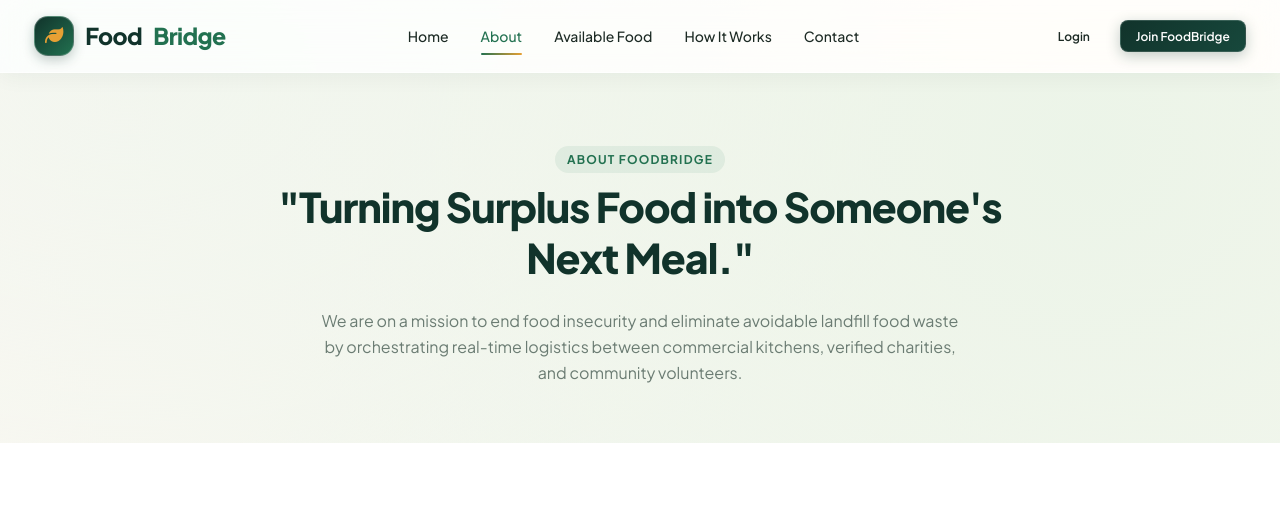
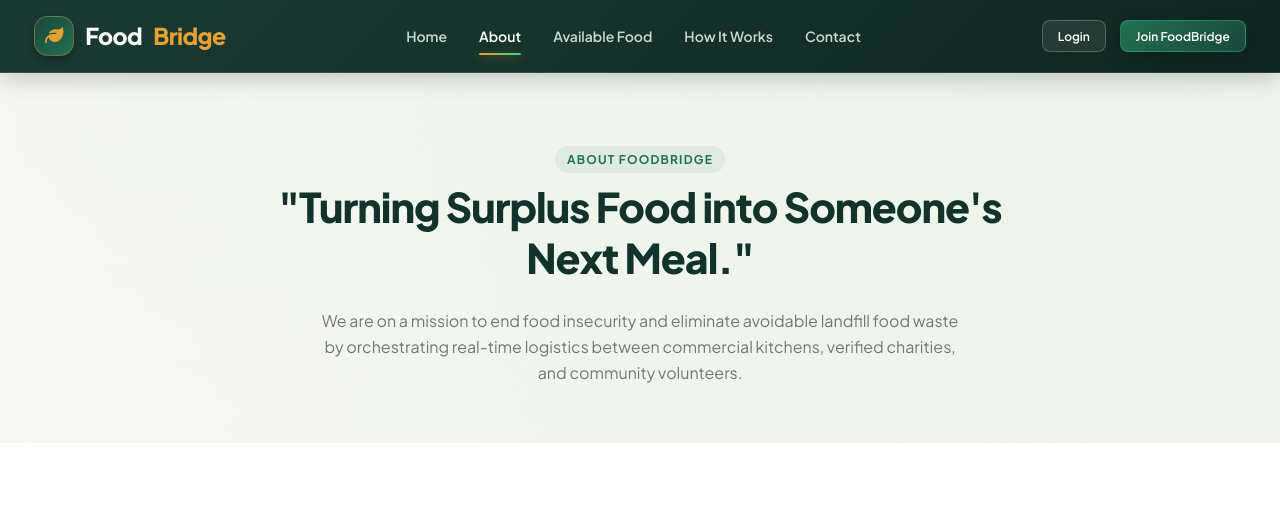
Before and after one commit to Mohit16-sinha/Foodbridge, a plain HTML site: page about.html in a window 1280 px wide. Shown: the top 509 px of the page. Drawn offline with Linux system fonts and the light colour scheme.

Commit message:
style: update landing page navbar to Deep Botanical Forest theme

```diff
--- a/css/main.css
+++ b/css/main.css
@@ -580,17 +580,17 @@ button {
 }
 
 /* ==========================================================================
-   NAVIGATION BAR (PUBLIC)
+   NAVIGATION BAR (PUBLIC) - DEEP BOTANICAL FOREST THEME
    ========================================================================== */
 .site-header {
   position: sticky;
   top: 0;
   z-index: 1000;
-  background: rgba(255, 255, 255, 0.78);
-  backdrop-filter: blur(18px) saturate(160%);
-  -webkit-backdrop-filter: blur(18px) saturate(160%);
-  border-bottom: 1px solid rgba(255, 255, 255, 0.6);
-  box-shadow: 0 4px 20px 0 rgba(17, 51, 43, 0.05);
+  background: linear-gradient(135deg, rgba(17, 51, 43, 0.96) 0%, rgba(10, 34, 28, 0.98) 100%);
+  backdrop-filter: blur(20px) saturate(180%);
+  -webkit-backdrop-filter: blur(20px) saturate(180%);
+  border-bottom: 1px solid rgba(232, 245, 238, 0.12);
+  box-shadow: 0 4px 25px 0 rgba(0, 0, 0, 0.22);
   transition: all var(--transition-normal);
 }
 
@@ -601,80 +601,124 @@ button {
   height: var(--header-height);
 }
 
-.brand-logo {
+.site-header .brand-logo {
   display: flex;
   align-items: center;
   gap: 0.7rem;
   text-decoration: none;
   font-size: 1.45rem;
   font-weight: 800;
-  color: var(--color-primary);
+  color: #FFFFFF;
   letter-spacing: -0.025em;
 }
 
-.brand-logo .logo-icon {
+.site-header .brand-logo .logo-icon {
   width: 40px;
   height: 40px;
-  background: linear-gradient(135deg, var(--color-primary) 0%, var(--color-secondary) 100%);
+  background: linear-gradient(135deg, #1A473D 0%, #227150 100%);
   color: var(--color-white);
   border-radius: var(--radius-md);
   display: flex;
   align-items: center;
   justify-content: center;
   font-size: 1.15rem;
-  box-shadow: 0 4px 12px rgba(17, 51, 43, 0.25);
-  border: 1px solid rgba(255, 255, 255, 0.25);
+  box-shadow: 0 4px 14px rgba(0, 0, 0, 0.35);
+  border: 1px solid rgba(231, 160, 52, 0.35);
 }
 
-.brand-logo .logo-icon i {
+.site-header .brand-logo .logo-icon i {
   color: var(--color-accent-gold);
 }
 
-.brand-logo span.accent {
-  color: var(--color-secondary);
+.site-header .brand-logo span.accent {
+  color: var(--color-accent-gold);
 }
 
-.nav-links {
+.site-header .nav-links {
   display: flex;
   align-items: center;
   gap: 2rem;
 }
 
-.nav-link {
+.site-header .nav-link {
   font-size: var(--font-size-sm);
-  font-weight: 500;
-  color: var(--color-text-dark);
-  transition: color var(--transition-fast);
+  font-weight: 600;
+  color: rgba(232, 245, 238, 0.85);
+  transition: all var(--transition-fast);
   padding: 0.5rem 0;
   position: relative;
 }
 
-.nav-link:hover, .nav-link.active {
-  color: var(--color-secondary);
+.site-header .nav-link:hover {
+  color: #FFFFFF;
 }
 
-.nav-link.active::after {
+.site-header .nav-link.active {
+  color: #FFFFFF;
+}
+
+.site-header .nav-link.active::after {
   content: '';
   position: absolute;
   bottom: 0;
   left: 0;
   right: 0;
   height: 2.5px;
-  background: linear-gradient(90deg, var(--color-secondary), var(--color-accent-gold));
+  background: linear-gradient(90deg, var(--color-accent-gold), #34D399);
   border-radius: 2px;
+  box-shadow: 0 2px 8px rgba(231, 160, 52, 0.5);
 }
 
-.nav-actions {
+.site-header .nav-actions {
   display: flex;
   align-items: center;
   gap: 0.85rem;
 }
 
-.mobile-menu-btn {
+.site-header .nav-actions .btn-ghost {
+  color: #FFFFFF;
+  background: rgba(255, 255, 255, 0.08);
+  border: 1px solid rgba(255, 255, 255, 0.22);
+  transition: all var(--transition-fast);
+}
+
+.site-header .nav-actions .btn-ghost:hover {
+  background: rgba(255, 255, 255, 0.18);
+  color: #FFFFFF;
+  border-color: rgba(255, 255, 255, 0.45);
+}
+
+.site-header .nav-actions .btn-primary {
+  background: linear-gradient(135deg, #227150 0%, #1A473D 100%);
+  color: #FFFFFF;
+  border: 1px solid rgba(52, 211, 153, 0.35);
+  box-shadow: 0 4px 14px rgba(0, 0, 0, 0.25);
+  transition: all var(--transition-normal);
+}
+
+.site-header .nav-actions .btn-primary:hover {
+  background: linear-gradient(135deg, #28845e 0%, #20584b 100%);
+  transform: translateY(-2px);
+  box-shadow: 0 6px 18px rgba(34, 113, 80, 0.4);
+}
+
+.site-header .nav-actions .btn-outline {
+  color: #FFFFFF;
+  border-color: rgba(255, 255, 255, 0.35);
+}
+
+.site-header .nav-actions .btn-outline:hover {
+  background: rgba(255, 255, 255, 0.15);
+  color: #FFFFFF;
+}
+
+.site-header .mobile-menu-btn {
   display: none;
   font-size: 1.35rem;
-  color: var(--color-text-dark);
+  color: #FFFFFF;
   padding: 0.5rem;
+  background: transparent;
+  border: none;
 }
 
 .mobile-nav {
@@ -682,11 +726,11 @@ button {
   top: var(--header-height);
   left: 0;
   right: 0;
-  background: rgba(255, 255, 255, 0.95);
+  background: rgba(17, 51, 43, 0.98);
   backdrop-filter: blur(20px);
   -webkit-backdrop-filter: blur(20px);
-  border-bottom: 1px solid var(--color-border);
-  box-shadow: var(--shadow-xl);
+  border-bottom: 1px solid rgba(232, 245, 238, 0.15);
+  box-shadow: 0 10px 30px rgba(0, 0, 0, 0.3);
   padding: 1.75rem;
   display: none;
   flex-direction: column;
@@ -696,6 +740,18 @@ button {
 
 .mobile-nav.open {
   display: flex;
+}
+
+.mobile-nav .nav-link {
+  color: rgba(232, 245, 238, 0.85);
+  font-weight: 600;
+  font-size: 1.05rem;
+  padding: 0.5rem 0;
+}
+
+.mobile-nav .nav-link:hover,
+.mobile-nav .nav-link.active {
+  color: var(--color-accent-gold);
 }
 
 /* ==========================================================================
```
